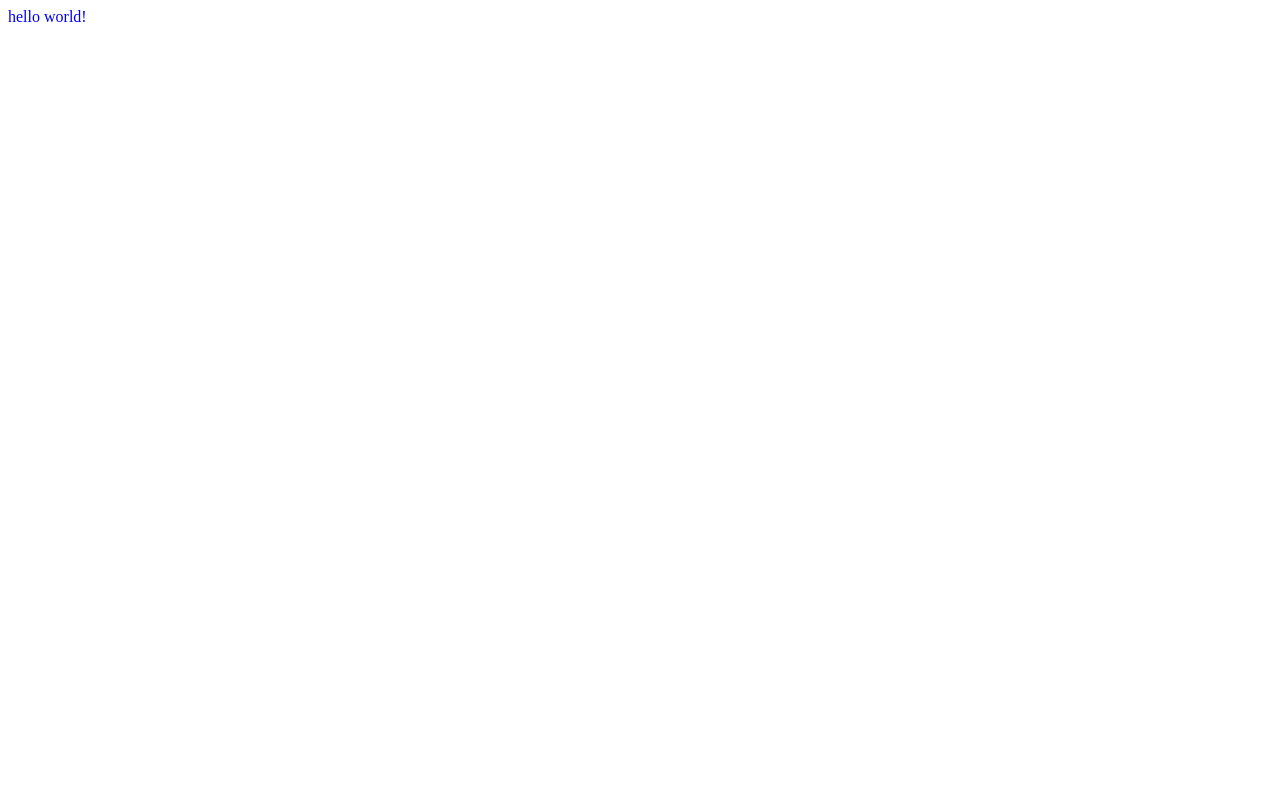
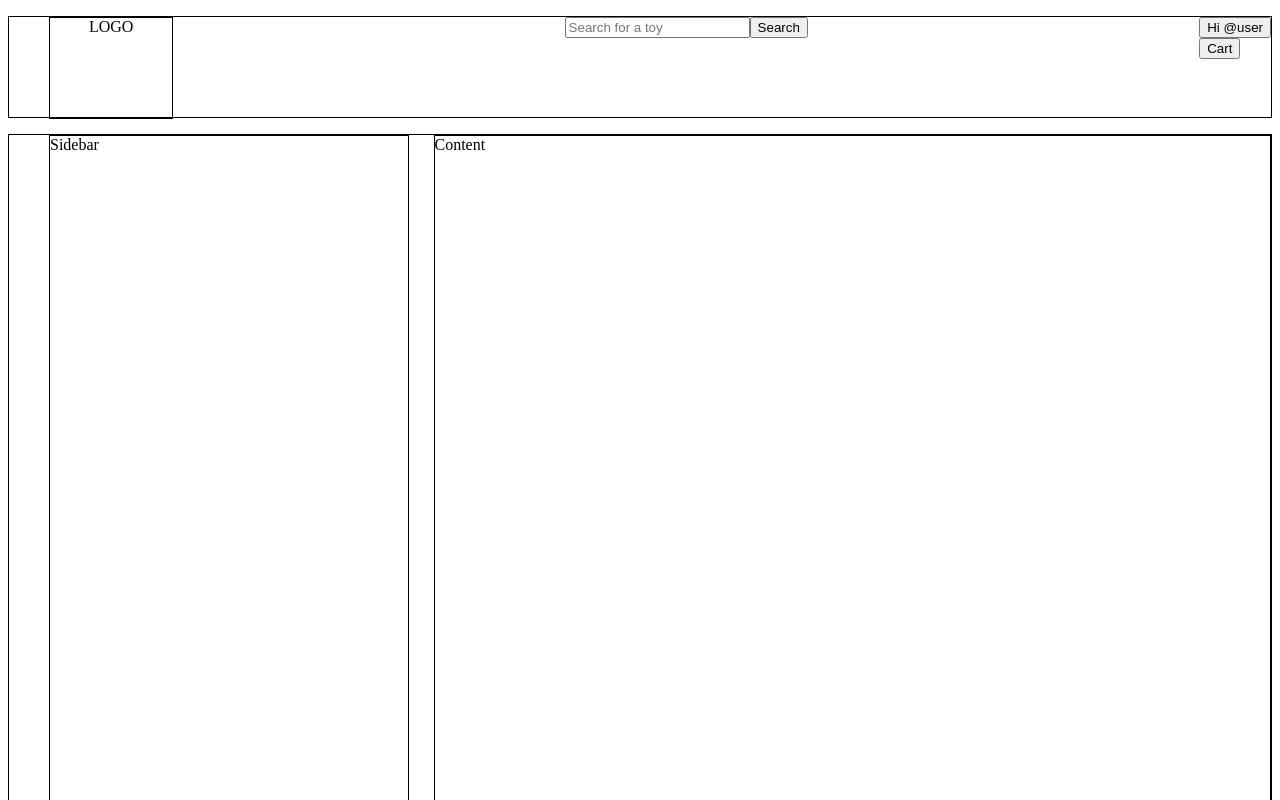
Before and after one commit to brettqlynk/FunHorseToyBoutique, a React app: page / in a window 1280 px wide. Shown: the top 800 px of the page. Built offline with nearby package versions, Linux system fonts and the light colour scheme; the HTML template or start-up script is replaced by a standard one.

Commit message:
Super basic layout for home/search component

```diff
--- a/client/src/component/App.jsx
+++ b/client/src/component/App.jsx
@@ -1,8 +1,14 @@
 import React from 'react';
-import styles from './App.styles.css'
+import styles from './App.styles.css';
+import MainPage from './Search/MainPage.jsx'
 
 const App = () => {
-  return <div className={styles.main}>hello world!</div>;
+//return <div className={styles.main}>hello world!</div>;
+return (
+  <>
+  <MainPage/>
+  </>
+)
 };
 
 export default App;
--- /dev/null
+++ b/client/src/component/Search/Content.jsx
@@ -0,0 +1,9 @@
+import React from 'react';
+
+const Content = () => {
+  return (
+<div>Content</div>
+  )
+}
+
+export default Content;
--- /dev/null
+++ b/client/src/component/Search/MainPage.jsx
@@ -0,0 +1,19 @@
+import React, {useState, useEffect} from 'react';
+import NavBar from './NavBar.jsx';
+import SideBar from './SideBar.jsx';
+import Content from './Content.jsx'
+import styles from './Search.styles.css';
+
+const MainPage = () => {
+  return (
+    <>
+    <NavBar/>
+    <ul className={styles.mainContainer}>
+      <li className={styles.sidebar}><SideBar/></li>
+      <li className={styles.content}><Content/></li>
+    </ul>
+    </>
+  )
+}
+
+export default MainPage;
--- /dev/null
+++ b/client/src/component/Search/NavBar.jsx
@@ -0,0 +1,25 @@
+import React, {useState, useEffect} from 'react';
+import SearchBar from './SearchBar.jsx';
+import styles from './Search.styles.css';
+
+const NavBar = () => {
+  return (
+    <>
+    <ul className={styles.navigationContainer}>
+      <li className={styles.logo}>LOGO</li>
+      <li className={styles.search}>
+        <SearchBar/>
+      </li>
+      <li >
+        <div>
+        <button>Hi @user</button>
+        <br/>
+        <button>Cart</button>
+        </div>
+      </li>
+    </ul>
+    </>
+  )
+}
+
+export default NavBar;
--- /dev/null
+++ b/client/src/component/Search/Search.styles.css
@@ -0,0 +1,43 @@
+/******************** Navigation  Section *********************/
+.navigationContainer {
+  display: flex;
+  list-style-type: none;
+  border: 1px solid black;
+  height: 100px;
+}
+
+.search {
+  margin-left: auto;
+  margin-right: auto
+}
+
+.logo {
+  height: 100%;
+  border: 1px solid black;
+  width: 10%;
+  text-align: center;
+}
+
+.mainContainer {
+  display: flex;
+  list-style-type: none;
+  border: 1px solid black;
+  height: 1000px;
+}
+
+/*SIDEBAR*/
+.sidebar {
+  width: 30%;
+  border: 1px solid black;
+  margin-right: 2%;
+  height: 100%
+
+}
+
+
+/*CONTENT*/
+.content {
+  width: 70%;
+  border: 1px solid black;
+  height: 100%
+}
--- /dev/null
+++ b/client/src/component/Search/SearchBar.jsx
@@ -0,0 +1,13 @@
+import React, {useState, useEffect} from 'react';
+
+const SearchBar = () => {
+  return (
+    <div >
+      <input placeholder="Search for a toy" />
+      <button>Search</button>
+    </div>
+  )
+
+}
+
+export default SearchBar;
--- /dev/null
+++ b/client/src/component/Search/SideBar.jsx
@@ -0,0 +1,9 @@
+import React from 'react';
+
+const SideBar = () => {
+  return(
+<div>Sidebar</div>
+  )
+}
+
+export default SideBar;
```
Also changed, not shown: client/src/component/Search/fakedata.js (added).
